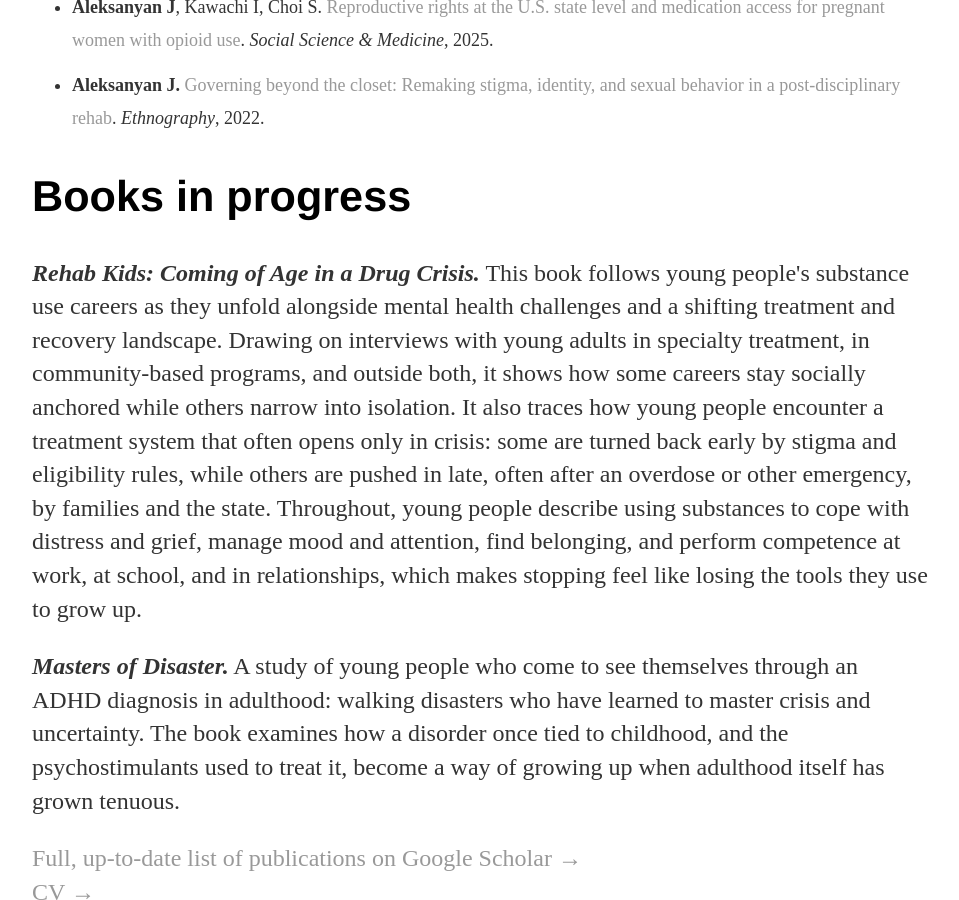
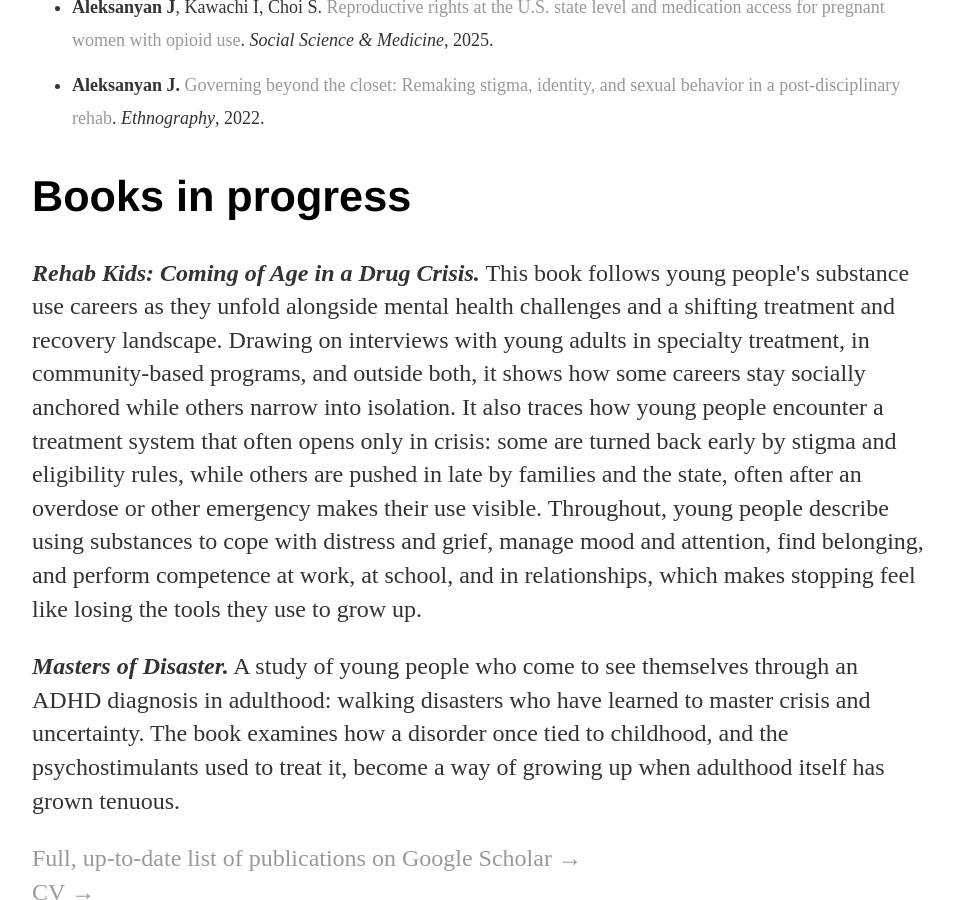
Before and after one commit to aja2182/aja2182.github.io, a Jekyll site: the page built from projects/index.html, in a window 1280 px wide and 900 px high, scrolled down 1754 px. Shown: the whole window, without its empty margins (160-1119 px from the left). Built offline with Jekyll 4.4.1, drawn with Linux system fonts in a browser that asks for light colours.

Commit message:
Refine Rehab Kids sentence
Co-Authored-By: Claude Opus 5.5 <noreply@anthropic.com>
Claude-Session: https://claude.ai/code/session_01UBGUuVKp8RBC6Hia74W8jU

```diff
--- a/projects/index.html
+++ b/projects/index.html
@@ -31,7 +31,7 @@ description: Research by Josh Aleksanyan on young adults in substance use treatm
 </ul>
 
 <h2>Books in progress</h2>
-<p><b><i>Rehab Kids: Coming of Age in a Drug Crisis.</i></b> This book follows young people's substance use careers as they unfold alongside mental health challenges and a shifting treatment and recovery landscape. Drawing on interviews with young adults in specialty treatment, in community-based programs, and outside both, it shows how some careers stay socially anchored while others narrow into isolation. It also traces how young people encounter a treatment system that often opens only in crisis: some are turned back early by stigma and eligibility rules, while others are pushed in late, often after an overdose or other emergency, by families and the state. Throughout, young people describe using substances to cope with distress and grief, manage mood and attention, find belonging, and perform competence at work, at school, and in relationships, which makes stopping feel like losing the tools they use to grow up.</p>
+<p><b><i>Rehab Kids: Coming of Age in a Drug Crisis.</i></b> This book follows young people's substance use careers as they unfold alongside mental health challenges and a shifting treatment and recovery landscape. Drawing on interviews with young adults in specialty treatment, in community-based programs, and outside both, it shows how some careers stay socially anchored while others narrow into isolation. It also traces how young people encounter a treatment system that often opens only in crisis: some are turned back early by stigma and eligibility rules, while others are pushed in late by families and the state, often after an overdose or other emergency makes their use visible. Throughout, young people describe using substances to cope with distress and grief, manage mood and attention, find belonging, and perform competence at work, at school, and in relationships, which makes stopping feel like losing the tools they use to grow up.</p>
 <p><b><i>Masters of Disaster.</i></b> A study of young people who come to see themselves through an ADHD diagnosis in adulthood: walking disasters who have learned to master crisis and uncertainty. The book examines how a disorder once tied to childhood, and the psychostimulants used to treat it, become a way of growing up when adulthood itself has grown tenuous.</p>
 
 <p><a href="https://scholar.google.com/citations?user=VVDsjfIAAAAJ&amp;hl=en&amp;view_op=list_works&amp;sortby=pubdate">Full, up-to-date list of publications on Google Scholar &rarr;</a><br>
```
